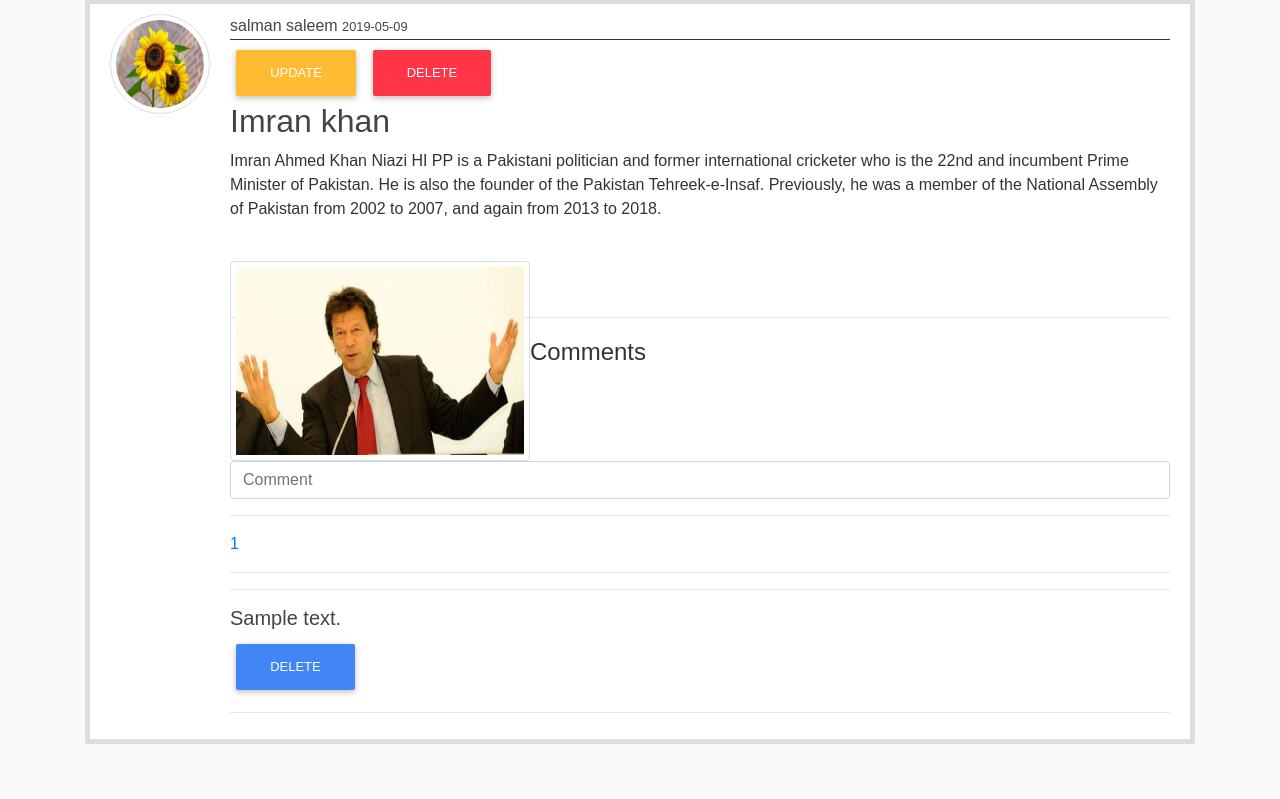
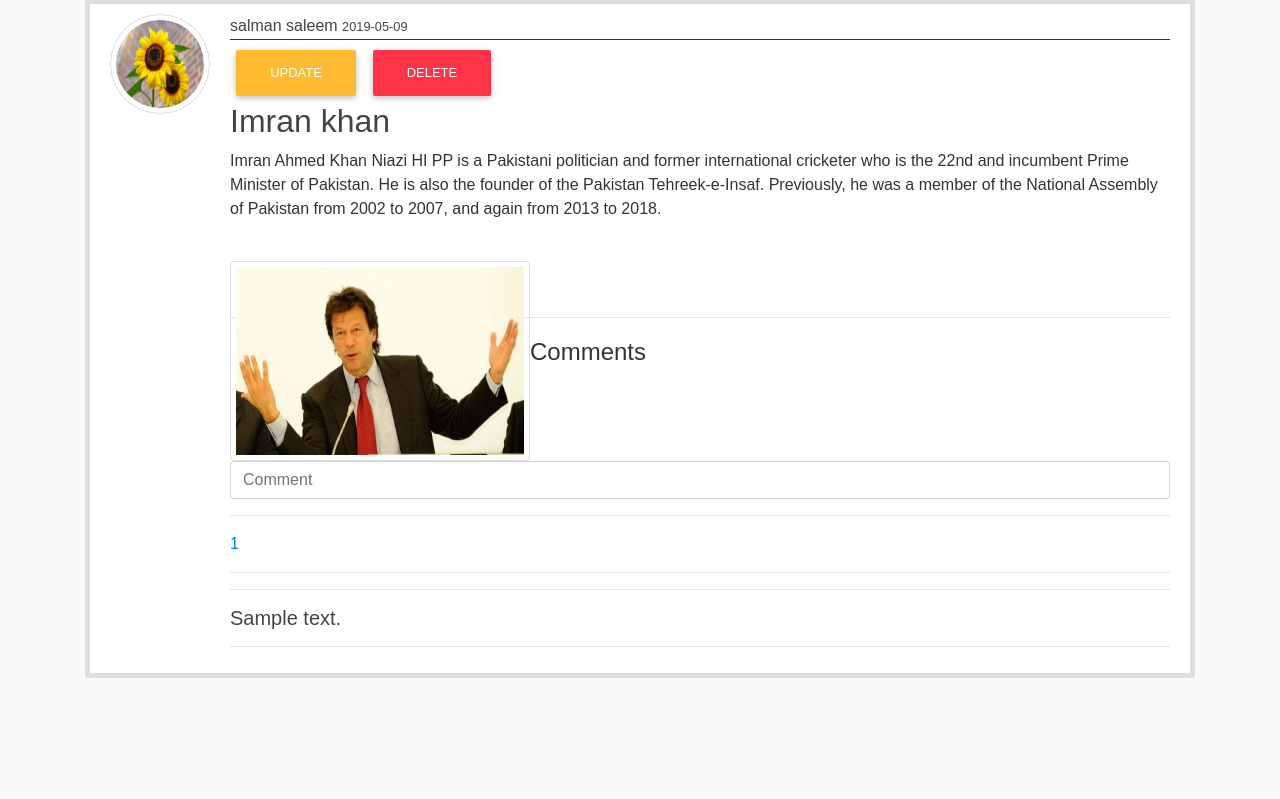
Before and after one commit to SalmanSaleem1/FlaskBlogComment, a Flask app: page /post/1 in a window 1280 px wide. Shown: the part 81-880 px from the top of the page. Run offline with Flask 2, Linux system fonts and the light colour scheme; a user stored in the database is signed in; data comes from the database, SQL or seed files in the repository; tables that the repository leaves empty hold one stand-in row (values such as "Sample post"); some libraries are stand-ins or nearby versions.

Commit message:
Remove Del button

```diff
--- a/flaskface/Models.py
+++ b/flaskface/Models.py
@@ -62,7 +62,6 @@
     create_at = db.Column(db.DateTime, nullable=False, default=datetime.utcnow())
     user_id = db.Column(db.Integer, db.ForeignKey('user.id'), nullable=False)
 
-
     def __repr__(self):
         return f"Post('{self.title}', '{self.create_at}', '{self.user_id}', '{self.image_file}')"
 
--- a/flaskface/template/Post.html
+++ b/flaskface/template/Post.html
@@ -48,8 +48,8 @@
                             <hr>
                             <h5>{{ com.body }}</h5>
 
-                            <a class="btn btn-primary"
-                               href="{{ url_for('post.delete_comment', com_id=com.id) }}">Delete</a>
+{#                            <a class="btn btn-primary"#}
+{#                               href="{{ url_for('post.delete_comment', com_id=com.id) }}">Delete</a>#}
 
                             <!--                    <button type="button" class="btn btn-danger">Delete</button>-->
                             <hr>
```
